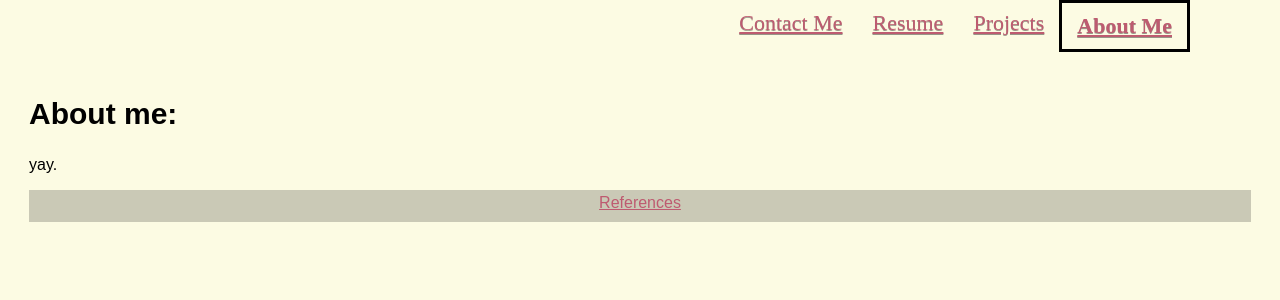
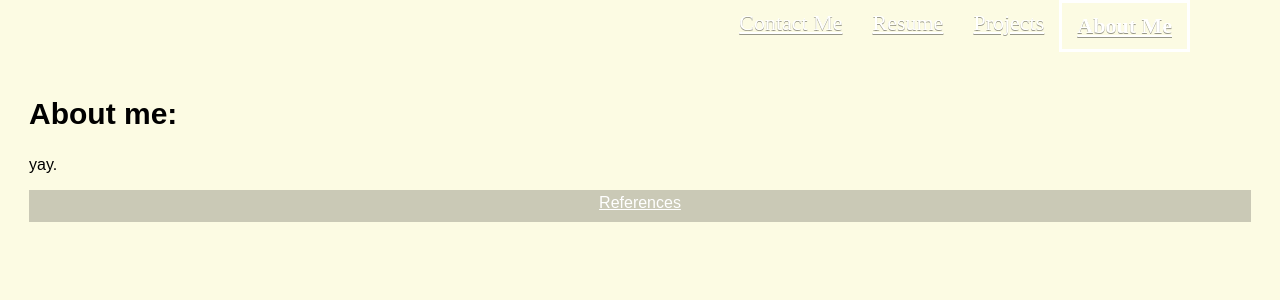
Before and after one commit to smattia0915/smattia.github.io, a PHP site: page / in a window 1280 px wide. Shown: the part 45-345 px from the top of the page. Run offline with PHP 8.4, Linux system fonts and the light colour scheme.

Commit message:
Update style.css

```diff
--- a/assets/css/style.css
+++ b/assets/css/style.css
@@ -19,8 +19,7 @@ div {
 /* navigation until stated*/
 .menu-wrap {
     width:100%;
-    box-shadow:0px 1px 3px rgba(0,0,0,0.2);
-    background-color:#3e3436;
+    background-color:black;
     margin: 0px 0px 70px 50px;
 }
 
@@ -44,7 +43,7 @@ div {
 
 .menu li:hover > a, .menu .current-item > a {
     text-decoration:none;
-    color:#be5b70;
+    color:white;
 }
 
 
@@ -61,7 +60,7 @@ div {
     text-shadow:0px 1px 0px rgba(0,0,0,0.4);
 }
 .menu > ul > li:hover > a, .menu > ul > .current-item > a {
-    background:#2e2728;
+    background:black;
 }
 .menu li:hover .sub-menu {
     z-index:1;
@@ -100,16 +99,16 @@ figure{
 
 
 a:link {
-    color: #be5b70;
+    color: white;
     text-decoration: underline;
 }
 a:visited {
-    color: #be5b70;
+    color: white;
 }
 
 a.current{
 	font-weight: bold;
-	border-color: black;
+	border-color: white;
 	border-style: solid;
 }
 
```
